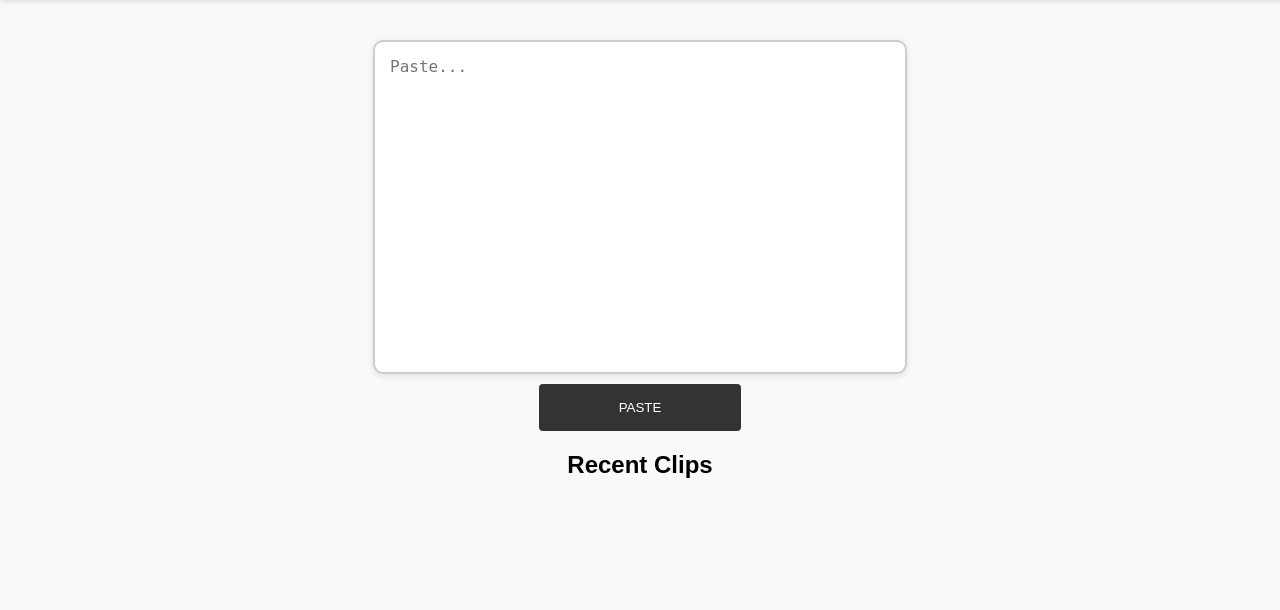
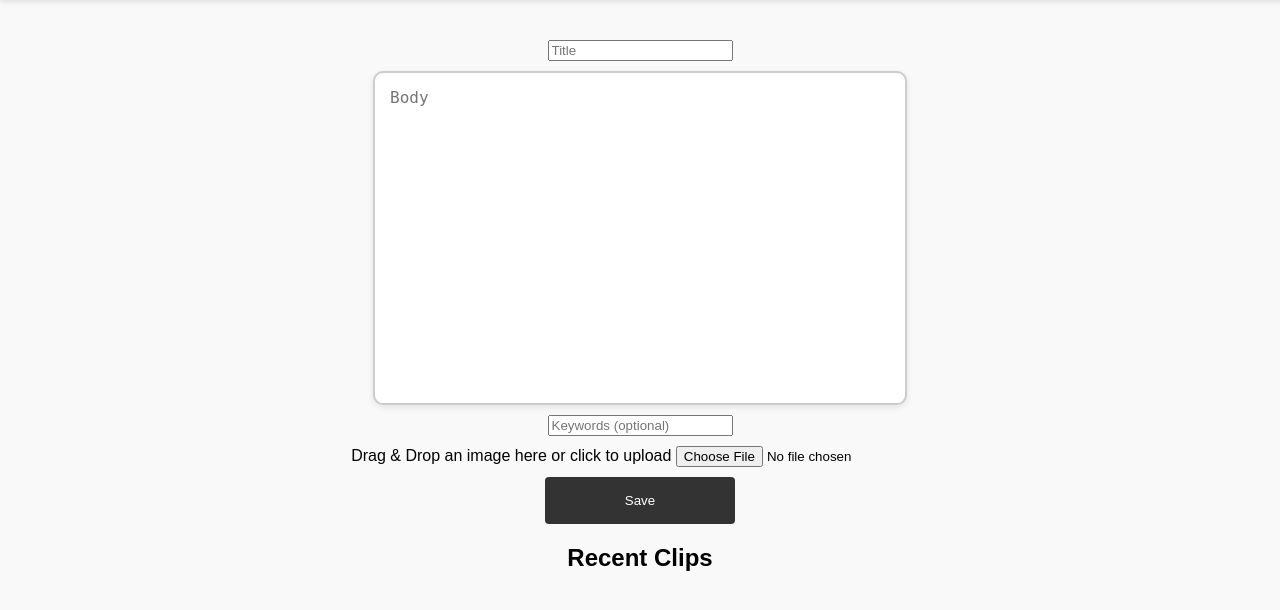
Before and after one commit to notwritingasusual/pastern, a Flask app: template Coding projects/pastern/templates/index.html in a window 1280 px wide. Shown: the part 120-730 px from the top of the page. Run offline with Flask 3, Linux system fonts and the light colour scheme; the template is opened without the code that fills it, so the values that code supplies are empty.

```diff
--- a/Coding projects/pastern/app.py
+++ b/Coding projects/pastern/app.py
@@ -1,58 +1,121 @@
-from flask import Flask, render_template, request, redirect
-import sqlite3, datetime, re
+from flask import Flask, render_template, request, redirect, url_for, jsonify, g
+import sqlite3
+import os
 
 app = Flask(__name__)
+DB_FILE = "database.db"
 
-# Database setup
+# -----------------------------
+# Database helpers
+# -----------------------------
+def get_db():
+    if "db" not in g:
+        g.db = sqlite3.connect(DB_FILE, timeout=10, check_same_thread=False)
+        g.db.row_factory = sqlite3.Row
+    return g.db
+
+@app.teardown_appcontext
+def close_db(exception):
+    db = g.pop("db", None)
+    if db is not None:
+        db.close()
+
 def init_db():
-    conn = sqlite3.connect("data.db")
-    c = conn.cursor()
-    c.execute("""CREATE TABLE IF NOT EXISTS clipboard (
-        id INTEGER PRIMARY KEY AUTOINCREMENT,
-        content TEXT,
-        keywords TEXT,
-        created_at TIMESTAMP
-    )""")
-    conn.commit()
-    conn.close()
+    db = get_db()
+    db.execute("""
+        CREATE TABLE IF NOT EXISTS entries (
+            id INTEGER PRIMARY KEY AUTOINCREMENT,
+            title TEXT NOT NULL,
+            content TEXT NOT NULL,
+            image_path TEXT,
+            keywords TEXT,
+            created_at TIMESTAMP DEFAULT CURRENT_TIMESTAMP
+        )
+    """)
+    db.commit()
 
-# Extract simple keywords
-def extract_keywords(text):
-    words = re.findall(r"\b\w+\b", text.lower())
-    common = {"the","and","a","to","of","in","it","is","that","for"}  # stop words
-    keywords = [w for w in words if w not in common]
-    return ",".join(set(keywords))
-
-@app.route("/", methods=["GET", "POST"])
+# -----------------------------
+# Website routes
+# -----------------------------
+@app.route("/", methods=["GET"])
 def index():
-    if request.method == "POST":
-        content = request.form["content"]
-        keywords = extract_keywords(content)
-        conn = sqlite3.connect("data.db")
-        c = conn.cursor()
-        c.execute("INSERT INTO clipboard (content, keywords, created_at) VALUES (?, ?, ?)",
-                  (content, keywords, datetime.datetime.now()))
-        conn.commit()
-        conn.close()
-        return redirect("/")
-
-    conn = sqlite3.connect("data.db")
-    c = conn.cursor()
-    c.execute("SELECT * FROM clipboard ORDER BY created_at DESC")
-    entries = c.fetchall()
-    conn.close()
+    db = get_db()
+    entries = db.execute("SELECT * FROM entries ORDER BY created_at DESC").fetchall()
     return render_template("index.html", entries=entries)
 
-@app.route("/search")
-def search():
-    q = request.args.get("q", "")
-    conn = sqlite3.connect("data.db")
-    c = conn.cursor()
-    c.execute("SELECT * FROM clipboard WHERE keywords LIKE ?", ('%'+q+'%',))
-    results = c.fetchall()
-    conn.close()
-    return render_template("index.html", entries=results, search=q)
+@app.route("/", methods=["POST"])
+def add_entry():
+    title = request.form.get("title")
+    content = request.form.get("content")
+    keywords = request.form.get("keywords", "")
+    image = request.files.get("image")
 
+    image_path = None
+    if image and image.filename:
+        os.makedirs("static/uploads", exist_ok=True)
+        image_path = os.path.join("static/uploads", image.filename)
+        image.save(image_path)
+
+    db = get_db()
+    db.execute(
+        "INSERT INTO entries (title, content, keywords, image_path) VALUES (?, ?, ?, ?)",
+        (title, content, keywords, image_path)
+    )
+    db.commit()
+    return redirect(url_for("index"))
+
+# -----------------------------
+# API routes (CRUD)
+# -----------------------------
+@app.route("/api/entries", methods=["GET"])
+def api_get_entries():
+    db = get_db()
+    rows = db.execute("SELECT * FROM entries ORDER BY created_at DESC").fetchall()
+    return jsonify([dict(row) for row in rows])
+
+@app.route("/api/entries", methods=["POST"])
+def api_add_entry():
+    data = request.json
+    title = data.get("title")
+    content = data.get("content")
+    keywords = data.get("keywords", "")
+    image_path = data.get("image_path", None)
+
+    db = get_db()
+    db.execute(
+        "INSERT INTO entries (title, content, keywords, image_path) VALUES (?, ?, ?, ?)",
+        (title, content, keywords, image_path)
+    )
+    db.commit()
+    return jsonify({"status": "ok", "message": "Entry created"}), 201
+
+@app.route("/api/entries/<int:id>", methods=["DELETE"])
+def api_delete_entry(id):
+    db = get_db()
+    db.execute("DELETE FROM entries WHERE id = ?", (id,))
+    db.commit()
+    return jsonify({"status": "ok", "message": f"Entry {id} deleted"}), 200
+
+@app.route("/api/entries/<int:id>", methods=["PUT"])
+def api_update_entry(id):
+    data = request.json
+    title = data.get("title")
+    content = data.get("content")
+    keywords = data.get("keywords", "")
+    image_path = data.get("image_path", None)
+
+    db = get_db()
+    db.execute(
+        "UPDATE entries SET title = ?, content = ?, keywords = ?, image_path = ? WHERE id = ?",
+        (title, content, keywords, image_path, id)
+    )
+    db.commit()
+    return jsonify({"status": "ok", "message": f"Entry {id} updated"}), 200
+
+# -----------------------------
+# Run the app
+# -----------------------------
 if __name__ == "__main__":
-    init_db()
+    with app.app_context():
+        init_db()  # safely initialize DB inside app context
     app.run(debug=True)
--- a/Coding projects/pastern/templates/index.html
+++ b/Coding projects/pastern/templates/index.html
@@ -6,39 +6,84 @@
 </head>
 <body>
 
-  <!-- Banner with logo + search form -->
+  <!-- Banner -->
   <header class="banner">
-    <!-- Logo -->
     <img src="{{ url_for('static', filename='images/pasternlogo.png') }}"
          alt="Pastern logo"
          class="logo">
 
-    <!-- Search form -->
     <form method="GET" action="/search" class="search-form">
-      <input type="text" name="q" placeholder="What you after?" value="{{ search or '' }}">
+      <input type="text" name="q" placeholder="What you after?">
       <button type="submit">Search</button>
     </form>
-
   </header>
 
-  <!-- Paste form -->
-  <form method="POST" class="paste-form">
-    <textarea name="content" placeholder="Paste..." class="textarea"></textarea>
-    <button type="submit">PASTE</button>
+  <!-- Paste + Upload Form -->
+  <form class="paste-form" method="POST" enctype="multipart/form-data">
+    <input type="text" name="title" placeholder="Title" required>
+    <textarea name="content" placeholder="Body" required></textarea>
+    <input type="text" name="keywords" placeholder="Keywords (optional)">
+
+    <!-- Drag and Drop Image Upload -->
+    <div class="drop-zone">
+      <span>Drag & Drop an image here or click to upload</span>
+      <input type="file" name="image" accept="image/*">
+    </div>
+
+    <button type="submit">Save</button>
   </form>
 
   <!-- Recent Clips -->
   <h2 style="text-align:center;">Recent Clips</h2>
-  <ul>
+  <ul class="recent-clips">
     {% for entry in entries %}
       <li>
-        <b>{{ entry[3] }}</b><br>
-        <div class="clip-text">{{ entry[1] }}</div>
-        <small>Keywords: {{ entry[2] }}</small>
+        {% if entry['title'] %}
+          <h3>{{ entry['title'] }}</h3>
+        {% endif %}
+
+        {% if entry['content'] %}
+          <div class="clip-text">{{ entry['content'] | safe }}</div>
+        {% endif %}
+
+        {% if entry['image_path'] %}
+          <div>
+            <img src="{{ url_for('static', filename=entry['image_path'].replace('static/', '')) }}"
+                 alt="uploaded image" style="max-width:300px;">
+          </div>
+        {% endif %}
+
+        {% if entry['keywords'] %}
+          <small>Keywords: {{ entry['keywords'] }}</small>
+        {% endif %}
       </li>
     {% endfor %}
   </ul>
 
+  <!-- Drag & Drop Script -->
+  <script>
+    const dropZone = document.querySelector(".drop-zone");
+    const fileInput = dropZone.querySelector("input[type='file']");
+
+    dropZone.addEventListener("click", () => fileInput.click());
+
+    dropZone.addEventListener("dragover", (e) => {
+      e.preventDefault();
+      dropZone.classList.add("dragover");
+    });
+
+    dropZone.addEventListener("dragleave", () => {
+      dropZone.classList.remove("dragover");
+    });
+
+    dropZone.addEventListener("drop", (e) => {
+      e.preventDefault();
+      dropZone.classList.remove("dragover");
+      if (e.dataTransfer.files.length) {
+        fileInput.files = e.dataTransfer.files;
+      }
+    });
+  </script>
+
 </body>
 </html>
-<!---end of html-->
```
Also changed, not shown: Coding projects/pastern/data.db (deleted), Coding projects/pastern/database.db (added).
